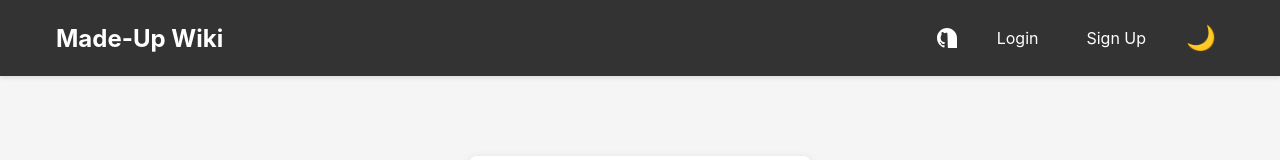
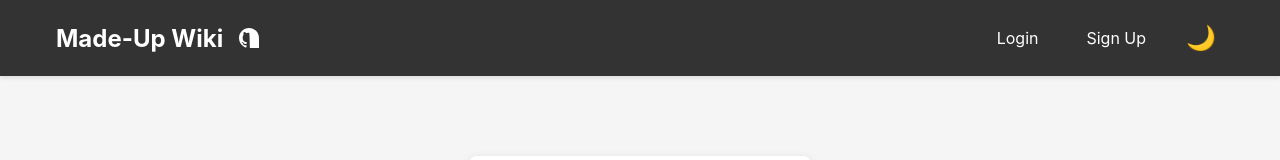
Before and after one commit to ispankzombiez/made-up-wiki, a React (Create React App) app in the folder frontend/: page /made-up-wiki/login in a window 1280 px wide. Shown: the top 160 px of the page. Built offline with nearby package versions, Linux system fonts and the light colour scheme; no server answers.

Commit message:
Move GitHub icon to left side of navbar next to Made-Up Wiki text

```diff
--- a/frontend/src/components/Navigation.css
+++ b/frontend/src/components/Navigation.css
@@ -12,6 +12,12 @@
   display: flex;
   justify-content: space-between;
   align-items: center;
+}
+
+.navbar-left {
+  display: flex;
+  align-items: center;
+  gap: 0.5rem;
 }
 
 .navbar-brand {
--- a/frontend/src/components/Navigation.js
+++ b/frontend/src/components/Navigation.js
@@ -23,10 +23,10 @@ function Navigation({ user, onLogout }) {
   return (
     <nav className="navbar">
       <div className="navbar-container">
-        <Link to="/" className="navbar-brand">
-          Made-Up Wiki
-        </Link>
-        <div className="navbar-links">
+        <div className="navbar-left">
+          <Link to="/" className="navbar-brand">
+            Made-Up Wiki
+          </Link>
           <a
             href="https://github.com/ispankzombiez/made-up-wiki"
             target="_blank"
@@ -39,6 +39,8 @@ function Navigation({ user, onLogout }) {
               <path d="M12 0C5.37 0 0 5.37 0 12c0 5.31 3.435 9.795 8.205 11.385.6.105.825-.255.825-.57 0-.285-.015-1.23-.015-2.235-3.015.555-3.795-.735-4.035-1.41-.135-.345-.72-1.41-1.23-1.695-.42-.225-1.02-.78-.015-.795.945-.015 1.62.87 1.845 1.23 1.08 1.815 2.805 1.305 3.495.99.105-.78.42-1.305.765-1.605-2.67-.3-5.46-1.335-5.46-5.925 0-1.305.465-2.385 1.23-3.225-.12-.3-.54-1.53.12-3.18 0 0 1.005-.315 3.3 1.23.96-.27 1.98-.405 3-.405s2.04.135 3 405c2.295-1.56 3.3-1.23 3.3-1.23.66 1.65.24 2.88.12 3.18.765.84 1.23 1.905 1.23 3.225 0 4.605-2.805 5.625-5.475 5.925.435.375.81 1.095.81 2.22 0 1.605-.015 2.895-.015 3.3 0 .315.225.69.825.57A12.002 12.002 0 0 0 24 12c0-6.63-5.37-12-12-12z"/>
             </svg>
           </a>
+        </div>
+        <div className="navbar-links">
           {user ? (
             <>
               {user.is_admin && (
```
